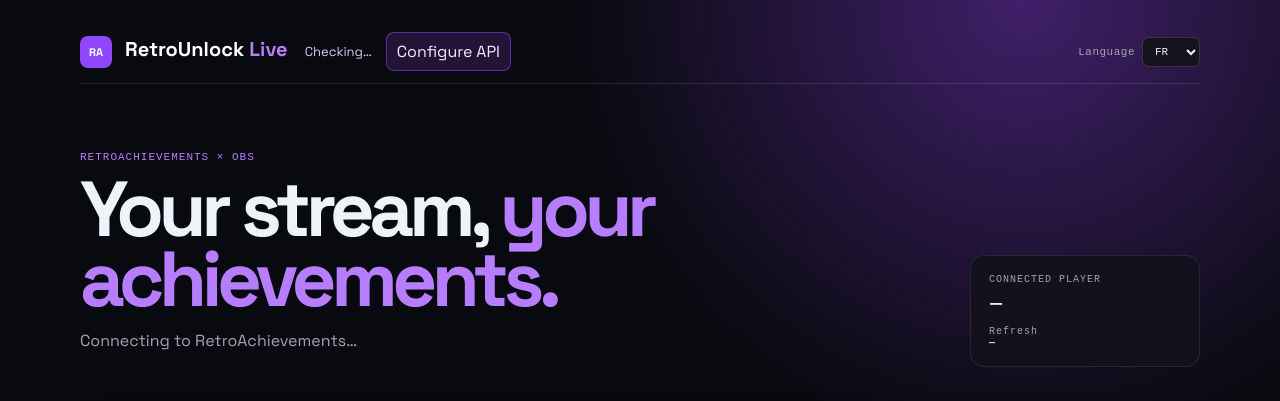
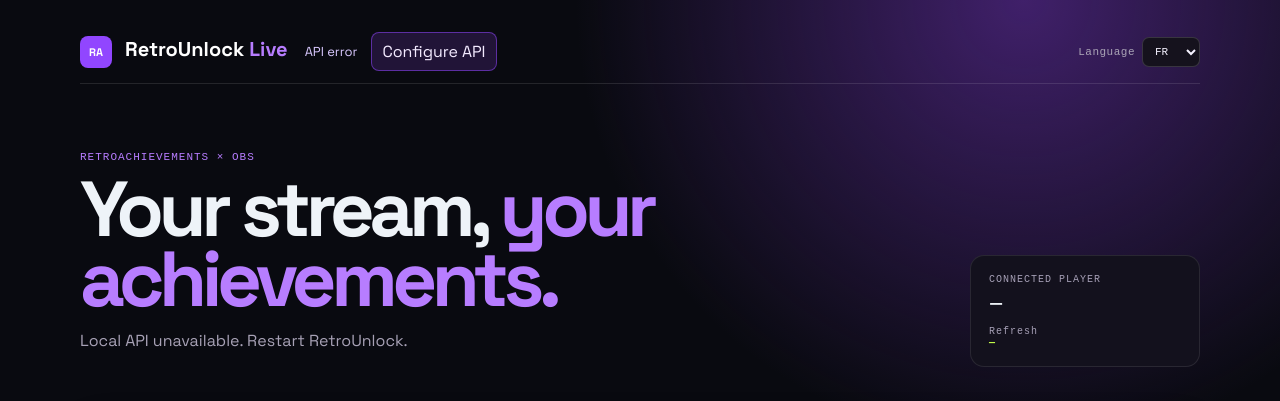
Before and after one commit to Spicycurry1212/Retro-Achievement-Viewer-For-Twitch, an Electron app: page public/index.html in a window 1280 px wide. Shown: the top 401 px of the page. Drawn offline with Linux system fonts and the light colour scheme; no server answers.

Commit message:
Keep dashboard API status independent from UI scripts

```diff
--- a/public/index.html
+++ b/public/index.html
@@ -10,4 +10,4 @@
   </section>
   <section class="library"><div class="section-title"><div><p class="label" data-i18n="library">BIBLIOTHÈQUE</p><h2 data-i18n="myOverlays">Mes overlays</h2></div><span data-i18n="copyToObs">Copie l’URL dans OBS</span></div><div id="overlays" class="overlays-list"><p class="empty-list" data-i18n="noOverlays">Aucun overlay créé pour le moment.</p></div></section>
   <section class="panel preview-panel"><div class="section-title"><div><p class="label" data-i18n="preview">APERÇU</p><h2 data-i18n="animationTest">Test d’animation</h2></div><button id="preview-unlock" class="ghost" data-i18n="testObs">Tester l’alerte OBS</button></div><div class="preview-stage"><div id="achievement-card" class="achievement-card hidden"></div><p id="empty-preview" data-i18n="previewHelp">Choisis un jeu, ajoute une source Live Alert dans OBS, puis envoie un test.</p></div></section>
-</main><dialog id="config-dialog" class="config-dialog"><form id="config-form" method="dialog"><button class="dialog-close" type="button" aria-label="Close">×</button><p class="label" data-i18n="apiSetupLabel">CONNEXION PRIVÉE</p><h2 data-i18n="apiSetup">Connecte RetroAchievements</h2><p data-i18n="apiSetupCopy">Ta clé reste sur cet ordinateur. Elle n’est jamais envoyée à un site ou ajoutée dans OBS.</p><p class="config-location"><span data-i18n="apiStorage">Emplacement local de la clé :</span> <code id="config-location">—</code></p><p class="config-disclosure" data-i18n="apiDisclosure">Version actuelle : fichier local .env, non synchronisé avec le cloud. Le chiffrement Windows Credential Manager arrive dans une prochaine version.</p><label><span data-i18n="apiUsername">Nom d’utilisateur RetroAchievements</span><input id="config-username" autocomplete="username" required></label><label><span data-i18n="apiKey">Clé API Web RetroAchievements</span><input id="config-api-key" type="password" autocomplete="off" required></label><p id="config-error" class="config-error" hidden></p><div class="dialog-actions"><button class="ghost" id="cancel-config" type="button" data-i18n="cancel">Annuler</button><button type="submit" data-i18n="saveConnection">Enregistrer et connecter</button></div></form></dialog><script src="/i18n.js"></script><script src="/app.js"></script></body></html>
+</main><dialog id="config-dialog" class="config-dialog"><form id="config-form" method="dialog"><button class="dialog-close" type="button" aria-label="Close">×</button><p class="label" data-i18n="apiSetupLabel">CONNEXION PRIVÉE</p><h2 data-i18n="apiSetup">Connecte RetroAchievements</h2><p data-i18n="apiSetupCopy">Ta clé reste sur cet ordinateur. Elle n’est jamais envoyée à un site ou ajoutée dans OBS.</p><p class="config-location"><span data-i18n="apiStorage">Emplacement local de la clé :</span> <code id="config-location">—</code></p><p class="config-disclosure" data-i18n="apiDisclosure">Version actuelle : fichier local .env, non synchronisé avec le cloud. Le chiffrement Windows Credential Manager arrive dans une prochaine version.</p><label><span data-i18n="apiUsername">Nom d’utilisateur RetroAchievements</span><input id="config-username" autocomplete="username" required></label><label><span data-i18n="apiKey">Clé API Web RetroAchievements</span><input id="config-api-key" type="password" autocomplete="off" required></label><p id="config-error" class="config-error" hidden></p><div class="dialog-actions"><button class="ghost" id="cancel-config" type="button" data-i18n="cancel">Annuler</button><button type="submit" data-i18n="saveConnection">Enregistrer et connecter</button></div></form></dialog><script src="/i18n.js"></script><script src="/status.js"></script><script src="/app.js"></script></body></html>
--- /dev/null
+++ b/public/status.js
@@ -0,0 +1,26 @@
+(() => {
+  const text = (key, fallback) => window.RetroI18n?.t?.(key) || fallback;
+  function render(info) {
+    const dot = document.querySelector('#status-dot'); const title = document.querySelector('#status-title');
+    const copy = document.querySelector('#status-copy'); const username = document.querySelector('#username');
+    const interval = document.querySelector('#interval'); const path = document.querySelector('#config-location');
+    if (!dot || !title || !copy) return;
+    const connected = info.status === 'connected';
+    dot.className = `status-dot ${connected ? 'ready' : info.status === 'error' ? 'error' : ''}`;
+    title.textContent = connected ? text('ready', 'Connected') : info.status === 'error' ? 'API error' : text('configurationNeeded', 'Configuration required');
+    copy.textContent = connected ? text('unlockSent', 'New unlocks will be sent to OBS.') : (info.message || text('configureHelp', 'Configure RetroAchievements to continue.'));
+    if (username) username.textContent = info.username || '—';
+    if (interval) interval.textContent = info.pollMs ? `${info.pollMs / 1000} s` : '—';
+    if (path && info.localConfigPath) path.textContent = info.localConfigPath;
+  }
+  async function refresh() {
+    try { const response = await fetch('/api/status', { cache: 'no-store' }); if (!response.ok) throw new Error(`HTTP ${response.status}`); render(await response.json()); }
+    catch { render({ status: 'error', message: 'Local API unavailable. Restart RetroUnlock.' }); }
+  }
+  document.addEventListener('DOMContentLoaded', () => {
+    refresh();
+    const events = new EventSource('/api/events');
+    events.addEventListener('status', event => { try { render(JSON.parse(event.data)); } catch {} });
+    setInterval(refresh, 5000);
+  });
+})();
```
